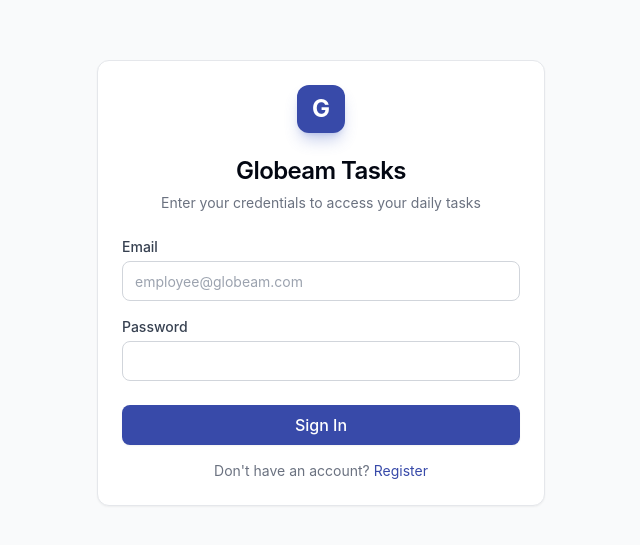
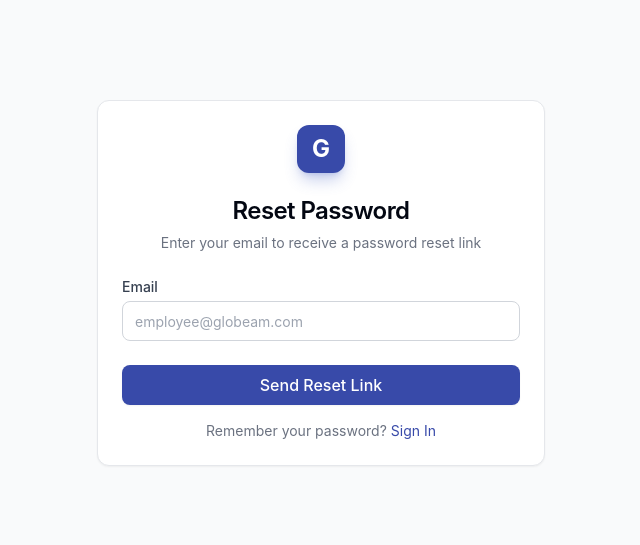
Before and after one commit to whyysee12/Globeam-ToDo, a React (Vite) app: page /forgot-password in a window 1280 px wide. Before the commit this address led to /login. Shown: the part 117-662 px from the top of the page, without its empty margins (319-959 px from the left). Built offline with nearby package versions, Linux system fonts and the light colour scheme.

Commit message:
Add: Password visibility toggle and Forgot Password feature on Login page

```diff
--- a/src/App.tsx
+++ b/src/App.tsx
@@ -5,6 +5,7 @@ import { useAuth } from './context/auth';
 import { LayoutDashboard, ListChecks, Loader2, LogOut, Settings } from 'lucide-react';
 import Login from './pages/Login';
 import Register from './pages/Register';
+import ForgotPassword from './pages/ForgotPassword';
 import Dashboard from './pages/Dashboard';
 import Tasks from './pages/Tasks';
 import FixedTasks from './pages/FixedTasks';
@@ -156,6 +157,7 @@ function AppRoutes() {
     <Routes>
       <Route path="/login" element={session ? <Navigate to="/" replace /> : <Login />} />
       <Route path="/register" element={session ? <Navigate to="/" replace /> : <Register />} />
+      <Route path="/forgot-password" element={session ? <Navigate to="/" replace /> : <ForgotPassword />} />
 
       <Route path="/" element={<ProtectedRoute><Layout><Dashboard /></Layout></ProtectedRoute>} />
       <Route path="/tasks" element={<ProtectedRoute><Layout><Tasks /></Layout></ProtectedRoute>} />
--- /dev/null
+++ b/src/pages/ForgotPassword.tsx
@@ -0,0 +1,80 @@
+import React, { useState } from 'react';
+import { Link, useNavigate } from 'react-router-dom';
+import { supabase } from '../lib/supabase';
+import { Button } from '../components/ui/Button';
+import { Input } from '../components/ui/Input';
+import { Card, CardContent, CardDescription, CardHeader, CardTitle, CardFooter } from '../components/ui/Card';
+
+export default function ForgotPassword() {
+  const [email, setEmail] = useState('');
+  const [loading, setLoading] = useState(false);
+  const [error, setError] = useState<string | null>(null);
+  const [success, setSuccess] = useState(false);
+  const navigate = useNavigate();
+
+  const handleResetPassword = async (e: React.FormEvent) => {
+    e.preventDefault();
+    setLoading(true);
+    setError(null);
+
+    const { error } = await supabase.auth.resetPasswordForEmail(email, {
+      redirectTo: `${window.location.origin}/reset-password`,
+    });
+
+    if (error) {
+      setError(error.message);
+    } else {
+      setSuccess(true);
+      setTimeout(() => navigate('/login'), 3000);
+    }
+    setLoading(false);
+  };
+
+  return (
+    <div className="flex min-h-screen items-center justify-center bg-gray-50 dark:bg-gray-950 p-4">
+      <Card className="w-full max-w-md">
+        <CardHeader className="text-center">
+          <div className="flex justify-center mb-4">
+            <span className="w-12 h-12 rounded-xl bg-brand-600 text-white flex items-center justify-center font-bold text-2xl shadow-lg shadow-brand-500/30">G</span>
+          </div>
+          <CardTitle className="text-2xl">Reset Password</CardTitle>
+          <CardDescription>Enter your email to receive a password reset link</CardDescription>
+        </CardHeader>
+
+        {success ? (
+          <CardContent className="space-y-4 text-center">
+            <div className="p-4 bg-green-50 text-green-600 dark:bg-green-900/30 dark:text-green-400 rounded-lg">
+              <p className="font-medium">Check your email!</p>
+              <p className="text-sm mt-1">We've sent a password reset link to {email}</p>
+            </div>
+            <p className="text-sm text-gray-500 dark:text-gray-400">
+              Redirecting to login page...
+            </p>
+          </CardContent>
+        ) : (
+          <>
+            <form onSubmit={handleResetPassword}>
+              <CardContent className="space-y-4">
+                {error && <div className="p-3 bg-red-50 text-red-600 dark:bg-red-900/30 dark:text-red-400 text-sm rounded-lg">{error}</div>}
+                <Input
+                  label="Email"
+                  type="email"
+                  value={email}
+                  onChange={e => setEmail(e.target.value)}
+                  required
+                  placeholder="employee@globeam.com"
+                />
+              </CardContent>
+              <CardFooter className="flex flex-col gap-4">
+                <Button type="submit" className="w-full" isLoading={loading}>Send Reset Link</Button>
+                <p className="text-sm text-center text-gray-500 dark:text-gray-400">
+                  Remember your password? <Link to="/login" className="text-brand-600 hover:underline dark:text-brand-400">Sign In</Link>
+                </p>
+              </CardFooter>
+            </form>
+          </>
+        )}
+      </Card>
+    </div>
+  );
+}
--- a/src/pages/Login.tsx
+++ b/src/pages/Login.tsx
@@ -8,6 +8,7 @@ import { Card, CardContent, CardDescription, CardHeader, CardTitle, CardFooter }
 export default function Login() {
   const [email, setEmail] = useState('');
   const [password, setPassword] = useState('');
+  const [showPassword, setShowPassword] = useState(false);
   const [loading, setLoading] = useState(false);
   const [error, setError] = useState<string | null>(null);
 
@@ -41,13 +42,41 @@ export default function Login() {
               required
               placeholder="employee@globeam.com"
             />
-            <Input
-              label="Password"
-              type="password"
-              value={password}
-              onChange={e => setPassword(e.target.value)}
-              required
-            />
+            <div className="w-full">
+              <div className="block text-sm font-medium text-gray-700 dark:text-gray-300 mb-1">
+                Password
+              </div>
+              <div className="relative">
+                <input
+                  type={showPassword ? "text" : "password"}
+                  value={password}
+                  onChange={e => setPassword(e.target.value)}
+                  required
+                  className="flex h-10 w-full rounded-lg border border-gray-300 bg-white px-3 py-2 text-sm placeholder:text-gray-400 focus:outline-none focus:ring-2 focus:ring-brand-500 disabled:cursor-not-allowed disabled:opacity-50 dark:border-gray-700 dark:bg-gray-900 dark:text-gray-100 dark:placeholder:text-gray-500 pr-10"
+                />
+                <button
+                  type="button"
+                  onClick={() => setShowPassword(!showPassword)}
+                  className="absolute right-3 top-1/2 -translate-y-1/2 text-gray-500 hover:text-gray-700 dark:text-gray-400 dark:hover:text-gray-200"
+                >
+                  {showPassword ? (
+                    <svg className="w-5 h-5" fill="none" stroke="currentColor" viewBox="0 0 24 24">
+                      <path strokeLinecap="round" strokeLinejoin="round" strokeWidth={2} d="M13.875 18.825A10.05 10.05 0 0112 19c-4.478 0-8.268-2.943-9.543-7a9.97 9.97 0 011.563-4.803m5.596-3.856a3.375 3.375 0 11-6.75 0 3.375 3.375 0 016.75 0z" />
+                    </svg>
+                  ) : (
+                    <svg className="w-5 h-5" fill="none" stroke="currentColor" viewBox="0 0 24 24">
+                      <path strokeLinecap="round" strokeLinejoin="round" strokeWidth={2} d="M15 12a3 3 0 11-6 0 3 3 0 016 0z" />
+                      <path strokeLinecap="round" strokeLinejoin="round" strokeWidth={2} d="M2.458 12C3.732 7.943 7.523 5 12 5c4.478 0 8.268 2.943 9.542 7-1.274 4.057-5.064 7-9.542 7-4.477 0-8.268-2.943-9.542-7z" />
+                    </svg>
+                  )}
+                </button>
+              </div>
+              <div className="mt-2 text-right">
+                <Link to="/forgot-password" className="text-sm text-brand-600 hover:underline dark:text-brand-400">
+                  Forgot Password?
+                </Link>
+              </div>
+            </div>
           </CardContent>
           <CardFooter className="flex flex-col gap-4">
             <Button type="submit" className="w-full" isLoading={loading}>Sign In</Button>
```
